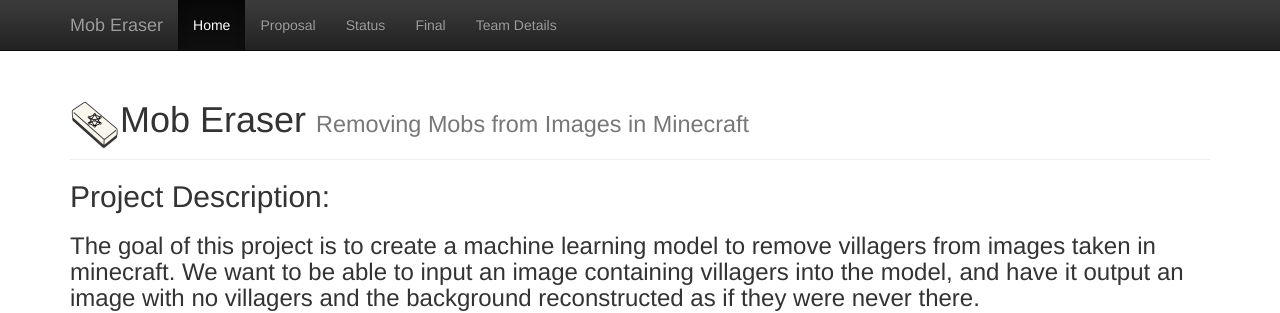
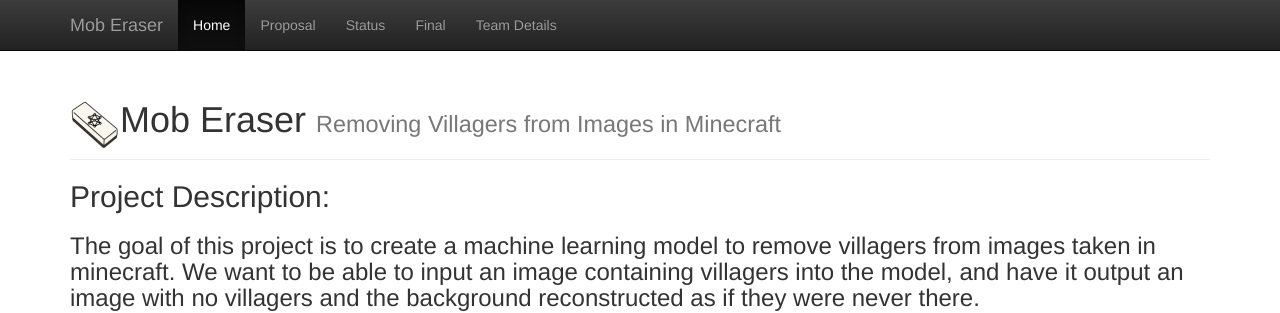
Before and after one commit to CoderMisha/175Temp, a Jekyll site: the page built from docs/index.md, in a window 1280 px wide and 900 px high. Shown: the top 313 px of the window. Built offline with Jekyll 4.4.1, drawn with Linux system fonts in a browser that asks for light colours.

Commit message:
Update _config.yml

```diff
--- a/docs/_config.yml
+++ b/docs/_config.yml
@@ -2,7 +2,7 @@
 # site.title
 
 title:    'Mob Eraser'
-subtitle: 'Removing Mobs from Images in Minecraft'
+subtitle: 'Removing Villagers from Images in Minecraft'
 
 
 #########################
```
